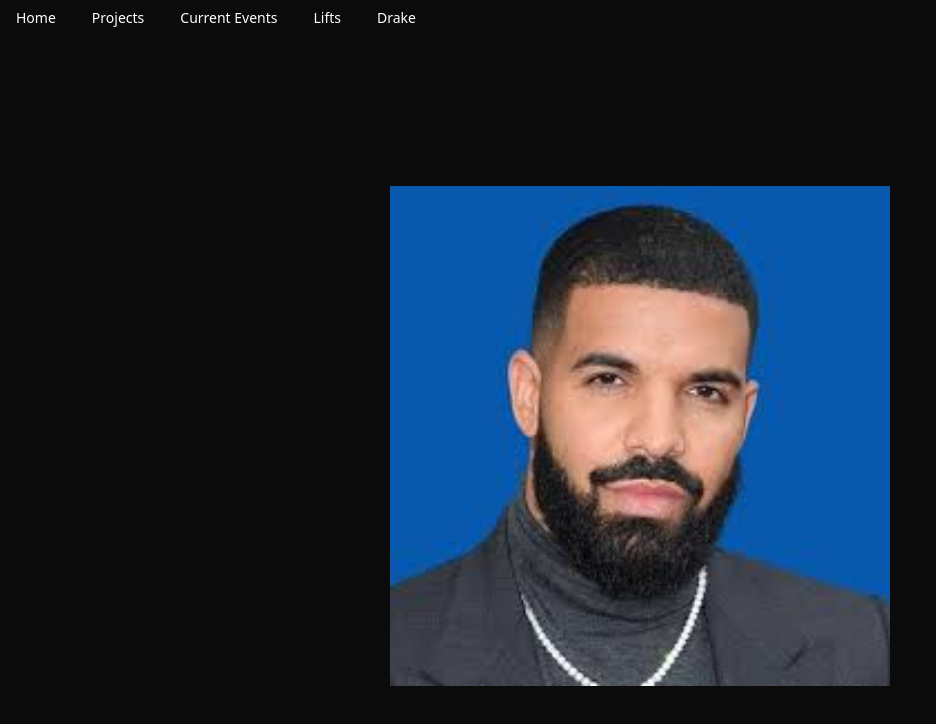
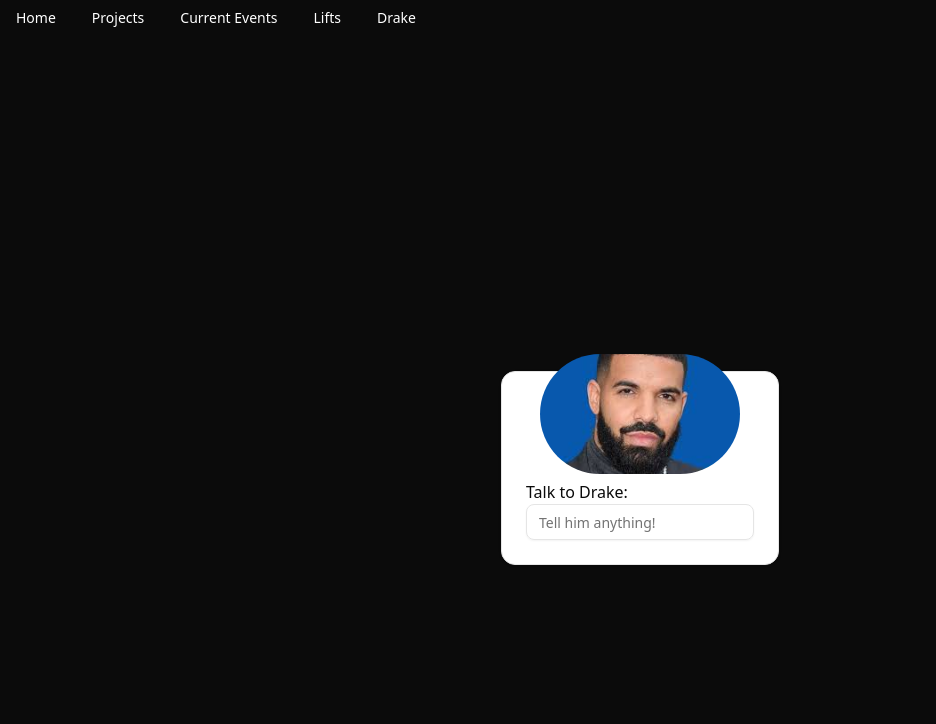
Before and after one commit to kguo28/devedu-week1-kevin, a Next.js app: page /drake in a window 1280 px wide. Shown: the top 724 px of the page, without its empty margins (0-936 px from the left). Built offline with nearby package versions, Linux system fonts and the light colour scheme.

Commit message:
Drake bot implementation

```diff
--- /dev/null
+++ b/app/api/chat/route.ts
@@ -0,0 +1,78 @@
+import OpenAI from "openai";
+import { NextResponse } from "next/server";
+
+const client = new OpenAI({ apiKey: process.env.OPENAI_API_KEY });
+
+async function fetchDrakeNews(): Promise<string> {
+  const key = process.env.NEWSAPI_KEY;
+  if (!key) return "";
+  const url = new URL("https://newsapi.org/v2/everything");
+  url.searchParams.set("q", "Drake");
+  url.searchParams.set("language", "en");
+  url.searchParams.set("sortBy", "publishedAt");
+  url.searchParams.set("pageSize", "5");
+
+  try {
+    const res = await fetch(url.toString(), {
+      headers: { "X-Api-Key": key },
+      // next: { revalidate: 60 }, // uncomment to cache for 60s
+    });
+    if (!res.ok) return "";
+    const data = await res.json();
+    const articles = (data?.articles ?? []) as Array<{
+      title?: string;
+      description?: string;
+      url?: string;
+      source?: { name?: string };
+    }>;
+
+    const lines = articles.map((a, i) =>
+      `(${i + 1}) ${a.title ?? "Untitled"} — ${a.source?.name ?? "Unknown"}${
+        a.url ? ` | ${a.url}` : ""
+      }${a.description ? `\n    ${a.description}` : ""}`
+    );
+    return lines.length ? `Recent Drake-related news:\n${lines.join("\n")}` : "";
+  } catch {
+    return "";
+  }
+}
+
+export async function POST(req: Request) {
+  try {
+    if (!client.apiKey) {
+      return NextResponse.json(
+        { error: "Missing OPENAI_API_KEY on server" },
+        { status: 500 }
+      );
+    }
+
+    const { message } = (await req.json()) as { message?: string };
+    if (!message || !message.trim()) {
+      return NextResponse.json({ error: "Empty message" }, { status: 400 });
+    }
+
+    const newsContext = await fetchDrakeNews();
+
+    const completion = await client.chat.completions.create({
+      model: "gpt-4o-mini",
+      messages: [
+        {
+          role: "system",
+          content:
+            "You are Drake (the rapper). Speak in his tone—charismatic, warm, witty. Be concise and positive. Avoid claiming private schedules or unknown real-world info." +
+            (newsContext ? `\n\n${newsContext}` : "")
+        },
+        { role: "user", content: message }
+
+    ],
+    });
+
+    const reply = completion.choices?.[0]?.message?.content ?? "";
+    return NextResponse.json({ reply });
+  } catch (err: any) {
+    return NextResponse.json(
+      { error: err?.message ?? "Unknown error" },
+      { status: 500 }
+    );
+  }
+}
--- a/app/drake/page.tsx
+++ b/app/drake/page.tsx
@@ -4,8 +4,14 @@ import { Button } from "@/components/ui/button";
 import { toast } from "sonner";
 import Image from "next/image";
 import { useState } from "react";
+import { Card, CardContent, CardTitle } from "@/components/ui/card";
+import { CardHeader } from "@/components/ui/card";
+import { Input } from "@/components/ui/input";
+
 export default function Drake() {
     const [isClicked, setIsClicked] = useState(false);
+    const [msg, setMsg] = useState("");
+    const [reply, setReply] = useState("");
 
     const handleClick = () => {
         setIsClicked(true);
@@ -15,14 +21,18 @@ export default function Drake() {
 
     return (
         <div className="font-sans grid grid-rows-[20px_1fr_20px] items-center justify-items-center min-h-screen p-8 pb-20 gap-16 sm:p-20">
-            <main className="flex flex-col gap-[32px] row-start-2 items-center sm:items-start">
+            <main className="flex flex-col row-start-2 items-center sm:items-start">
+            <div className="flex flex-col items-center gap-16 mt-16">
                 {/* Toast */}
+
+                <Card>
+                    <CardHeader className="flex flex-col items-center space-y-4 p-0 pt-0">
                         <Button
-                className="border-none hover:bg-transparent hover:text-blue-500 group"
+                            className="border-none hover:bg-transparent hover:text-blue-500 group p-0 m-0"
                             variant="link"
                             onClick={handleClick}
                         >
-                <div className="w-[500px] h-[500px] relative">
+                            <div className="w-[200px] h-[120px] relative rounded-full overflow-hidden shrink-0">
                                 {/* Default image */}
                                 <Image
                                     src="/drake.jpeg"
@@ -55,7 +65,42 @@ export default function Drake() {
                                 />
                             </div>
                         </Button>
-
+                        <CardTitle className="text-center m-0 p-0">Drake</CardTitle>
+                    </CardHeader>
+                    <CardContent>
+                        <p>
+                            Talk to Drake:
+                        </p>
+                        <Input
+                            type="text"
+                            placeholder="Tell him anything!"
+                            value={msg}
+                            onChange={(e) => setMsg(e.target.value)}
+                            onKeyDown={async (e) => {
+                                if (e.key === "Enter") {
+                                    e.preventDefault();
+                                    if (!msg.trim()) return;
+                                    try {
+                                        const res = await fetch("/api/chat", {
+                                            method: "POST",
+                                            headers: { "Content-Type": "application/json" },
+                                            body: JSON.stringify({ message: msg }),
+                                        });
+                                        const data = await res.json();
+                                        setReply(data?.reply ?? "");
+                                        setMsg("");
+                                    } catch (err) {
+                                        // no-op: keep silent
+                                    }
+                                }
+                            }}
+                        />
+                        {reply && (
+                            <p className="mt-3 text-sm opacity-80">{reply}</p>
+                        )}
+                    </CardContent>
+                </Card>
+            </div>
         </main>
     </div>
     );
--- /dev/null
+++ b/components/ui/input.tsx
@@ -0,0 +1,21 @@
+import * as React from "react"
+
+import { cn } from "@/lib/utils"
+
+function Input({ className, type, ...props }: React.ComponentProps<"input">) {
+  return (
+    <input
+      type={type}
+      data-slot="input"
+      className={cn(
+        "file:text-foreground placeholder:text-muted-foreground selection:bg-primary selection:text-primary-foreground dark:bg-input/30 border-input h-9 w-full min-w-0 rounded-md border bg-transparent px-3 py-1 text-base shadow-xs transition-[color,box-shadow] outline-none file:inline-flex file:h-7 file:border-0 file:bg-transparent file:text-sm file:font-medium disabled:pointer-events-none disabled:cursor-not-allowed disabled:opacity-50 md:text-sm",
+        "focus-visible:border-ring focus-visible:ring-ring/50 focus-visible:ring-[3px]",
+        "aria-invalid:ring-destructive/20 dark:aria-invalid:ring-destructive/40 aria-invalid:border-destructive",
+        className
+      )}
+      {...props}
+    />
+  )
+}
+
+export { Input }
--- a/package.json
+++ b/package.json
@@ -19,6 +19,7 @@
     "motion": "^12.23.24",
     "next": "15.5.4",
     "next-themes": "^0.4.6",
+    "openai": "^4.104.0",
     "react": "19.1.0",
     "react-dom": "19.1.0",
     "sonner": "^2.0.7",
```
Also changed, not shown: 1 other file (tests, documents, lock files or other folders). Lines whose indentation alone changed are shown as unchanged.
